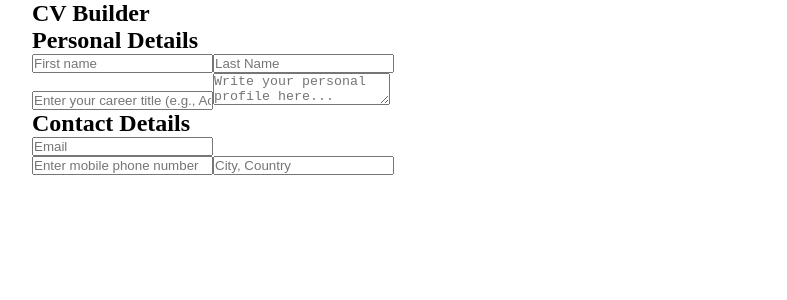
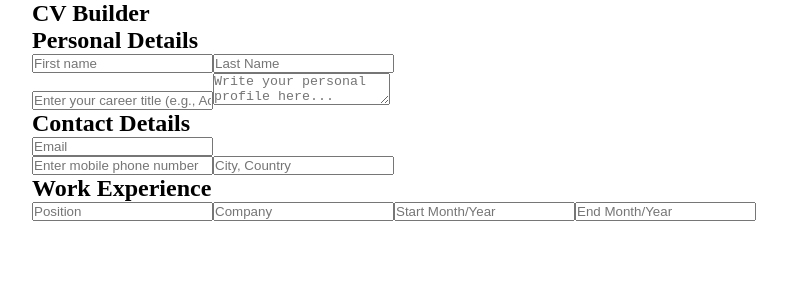
Before and after one commit to gavinv-m/cv-application, a React (Vite) app: page / in a window 1280 px wide. Shown: the top 300 px of the page, without its empty margins (8-795 px from the left). Built offline with nearby package versions, Linux system fonts and the light colour scheme.

Commit message:
feat: Create work experience field

```diff
--- a/src/App.jsx
+++ b/src/App.jsx
@@ -1,14 +1,36 @@
+import { useState } from 'react';
 import Header from './sidebar/Header';
 import PersonalDetails from './sidebar/PersonalDetails';
 import ContactDetails from './sidebar/ContactDetails';
+import WorkExperience from './sidebar/WorkExperience';
 
 export default function App() {
+  const [workExperience, setWorkExperience] = useState([
+    // prettier-ignore
+    { position: '', company: '', startDate: '',
+        endDate: '', description: '', key: crypto.randomUUID() },
+  ]);
+
+  const update = function updateExperience(key, field, newValue) {
+    setWorkExperience((prev) => {
+      return prev.map((experience) => {
+        return experience.key === key
+          ? { ...experience, [field]: newValue }
+          : experience;
+      });
+    });
+  };
+
   return (
     <>
       <aside>
         <Header></Header>
         <PersonalDetails></PersonalDetails>
         <ContactDetails></ContactDetails>
+        <WorkExperience
+          workExperience={workExperience}
+          updateField={update}
+        ></WorkExperience>
       </aside>
       <main></main>
     </>
--- /dev/null
+++ b/src/sidebar/InputField.jsx
@@ -0,0 +1,10 @@
+export default function Input({ type = 'text', placeholder, value, onChange }) {
+  return (
+    <input
+      type={type}
+      placeholder={placeholder}
+      value={value}
+      onChange={onChange}
+    />
+  );
+}
--- /dev/null
+++ b/src/sidebar/WorkExperience.jsx
@@ -0,0 +1,47 @@
+import Input from './InputField';
+
+export default function WorkExperience({ workExperience, updateField }) {
+  return (
+    <div className="work-exp">
+      <div className="work-exp-header">
+        {/* TODO: Add svg for work experience */}
+        <h2>Work Experience</h2>
+      </div>
+
+      {workExperience.map((experience) => {
+        return (
+          <div key={experience.key}>
+            <Input
+              placeholder="Position"
+              value={experience.position}
+              onChange={(e) =>
+                updateField(experience.key, 'position', e.target.value)
+              }
+            ></Input>
+            <Input
+              placeholder="Company"
+              value={experience.company}
+              onChange={(e) =>
+                updateField(experience.key, 'company', e.target.value)
+              }
+            ></Input>
+            <Input
+              placeholder="Start Month/Year"
+              value={experience.startDate}
+              onChange={(e) =>
+                updateField(experience.key, 'startDate', e.target.value)
+              }
+            ></Input>
+            <Input
+              placeholder="End Month/Year"
+              value={experience.endDate}
+              onChange={(e) =>
+                updateField(experience.key, 'endDate', e.target.value)
+              }
+            ></Input>
+          </div>
+        );
+      })}
+    </div>
+  );
+}
```
